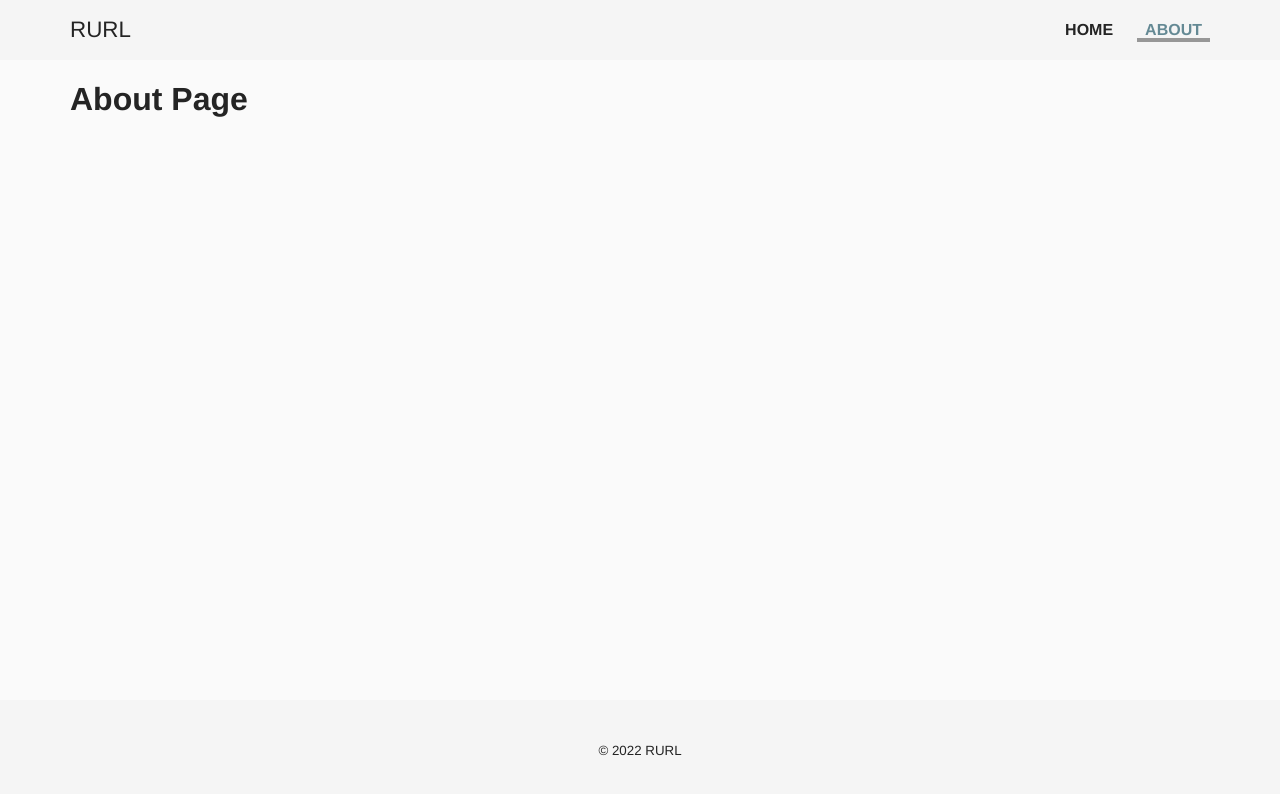
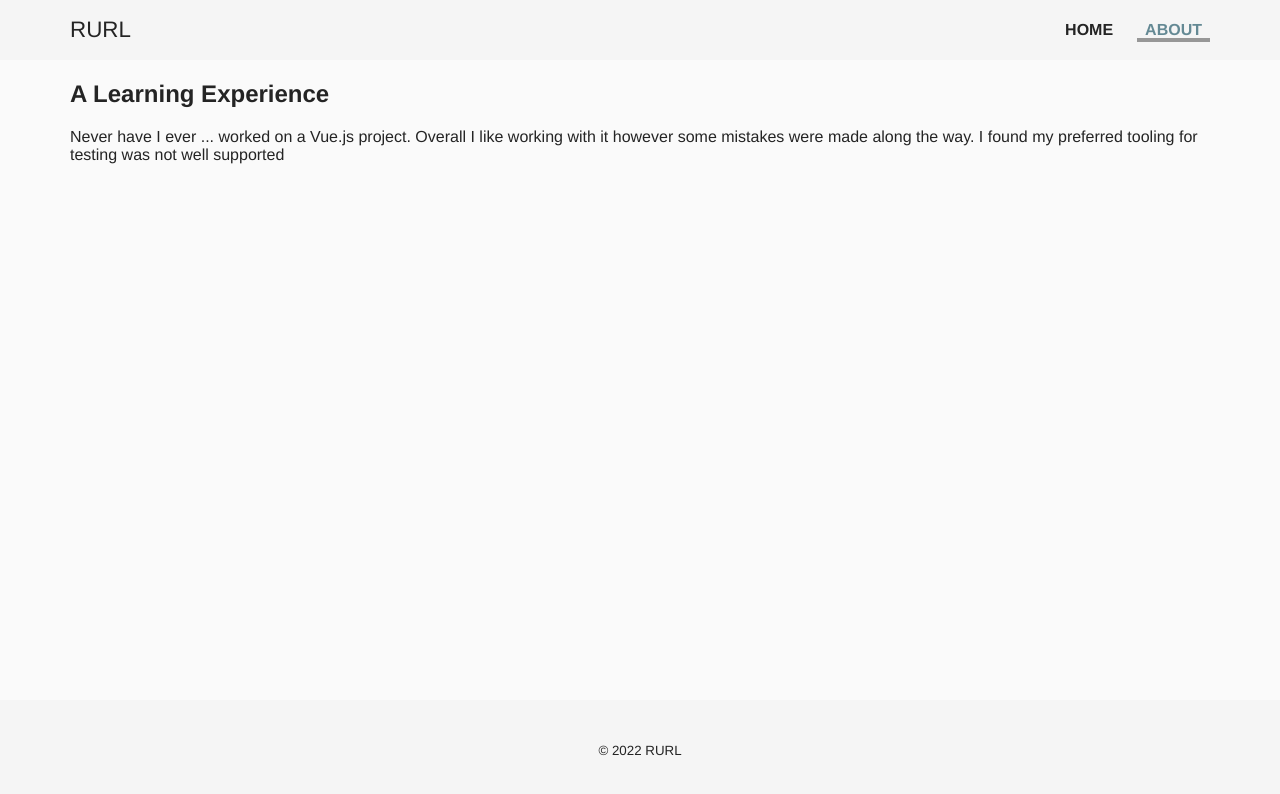
Before and after one commit to jackkeller/RURL, a Vue app: page /about in a window 1280 px wide. Shown: the top 794 px of the page. Built offline with nearby package versions, Linux system fonts and the light colour scheme.

Commit message:
Updates about page, this should serve as human readable note/thoughts along the way

```diff
--- a/src/views/About.vue
+++ b/src/views/About.vue
@@ -1,5 +1,7 @@
 <template>
-  <div class="about">
-    <h1>About Page</h1>
-  </div>
+  <section class="about">
+    <h1>A Learning Experience</h1>
+    <p>Never have I ever ... worked on a Vue.js project. Overall I like working with it however some mistakes were
+      made along the way. I found my preferred tooling for testing was not well supported</p>
+  </section>
 </template>
```
